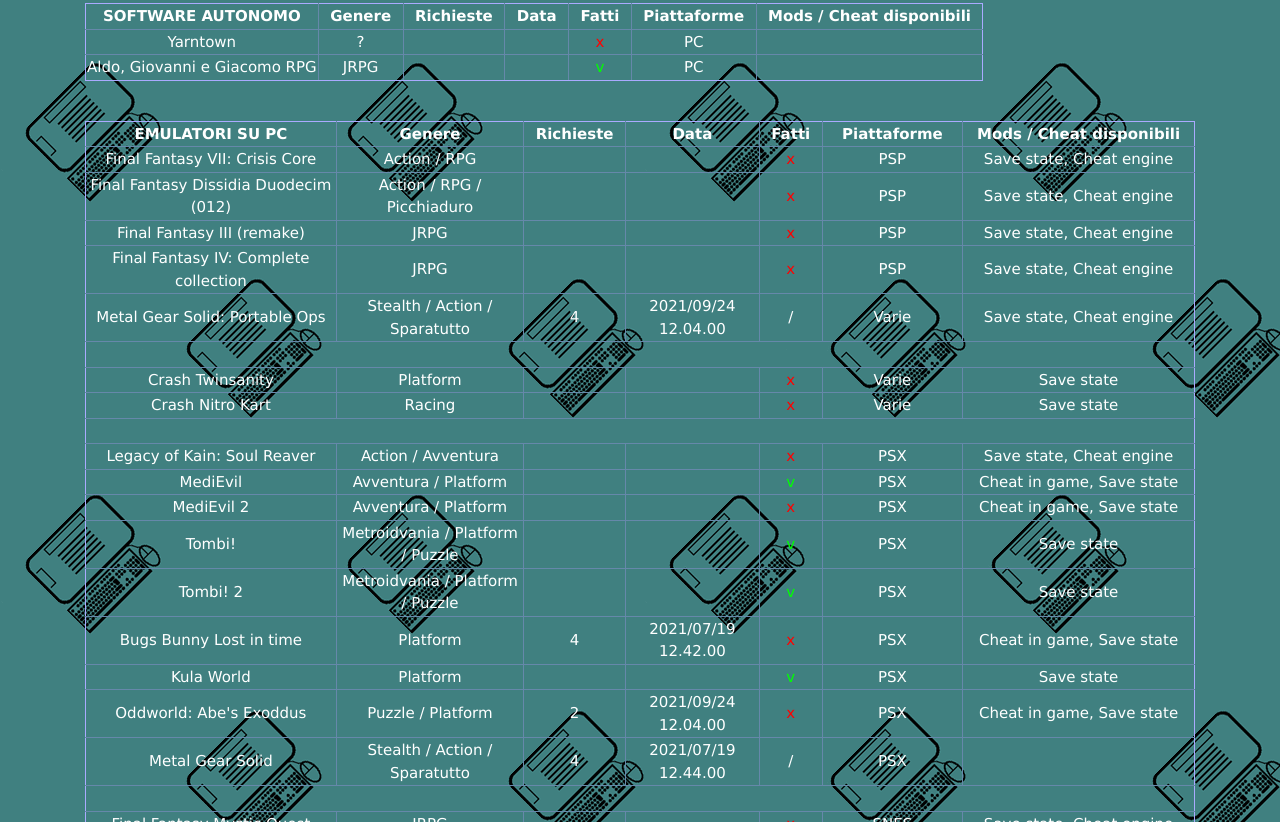
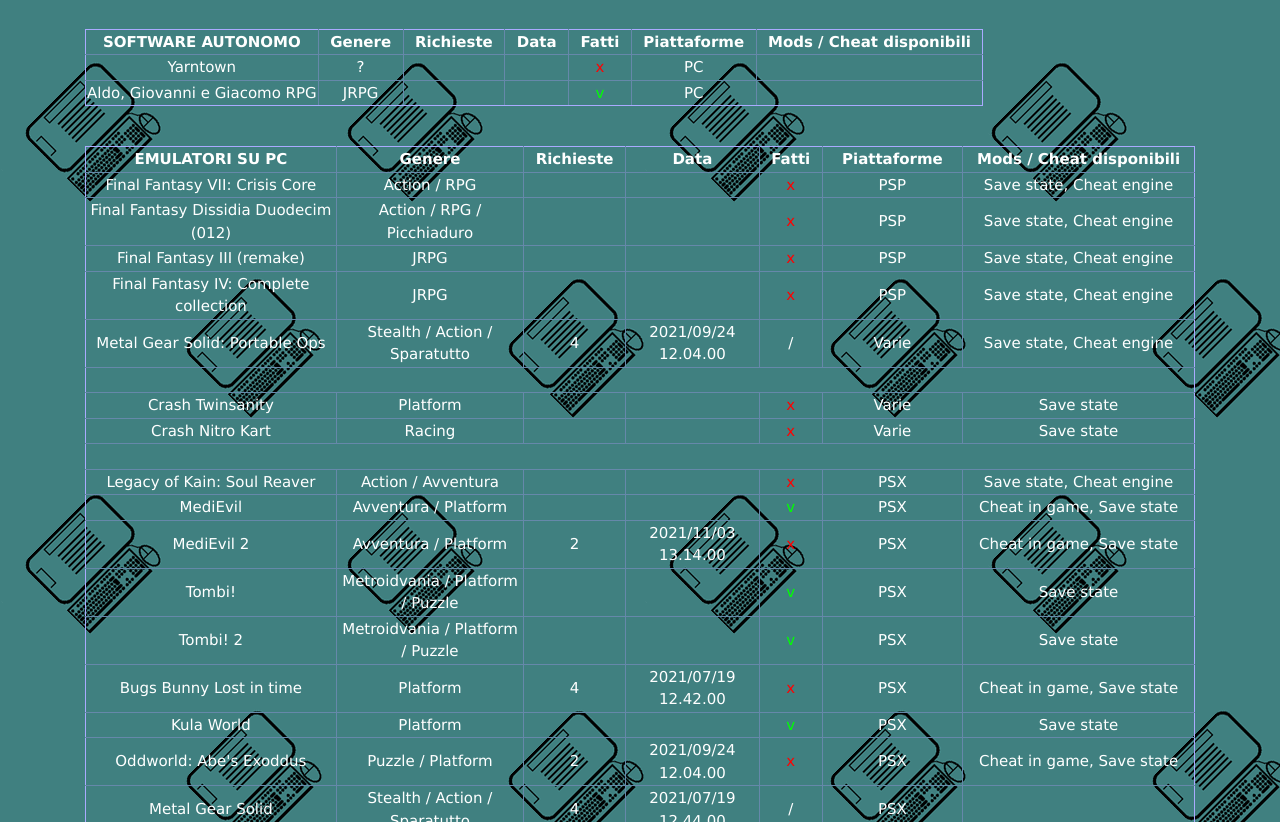
Before and after one commit to sunbrogilgamesh/sunbrogilgamesh.github.io, a plain HTML site: page index.html in a window 1280 px wide. Shown: the part 1920-2742 px from the top of the page. Drawn offline with nearby package versions, Linux system fonts and the light colour scheme.

Commit message:
Update index.html

```diff
--- a/index.html
+++ b/index.html
@@ -495,8 +495,8 @@
         <tr>
           <td>MediEvil 2</td>
           <td>Avventura / Platform</td>
-          <td></td>
-          <td></td>
+          <td>2</td>
+          <td>2021/11/03 13.14.00</td>
           <td class="red">x</td>
           <td>PSX</td>
           <td>Cheat in game, Save state</td>
```
